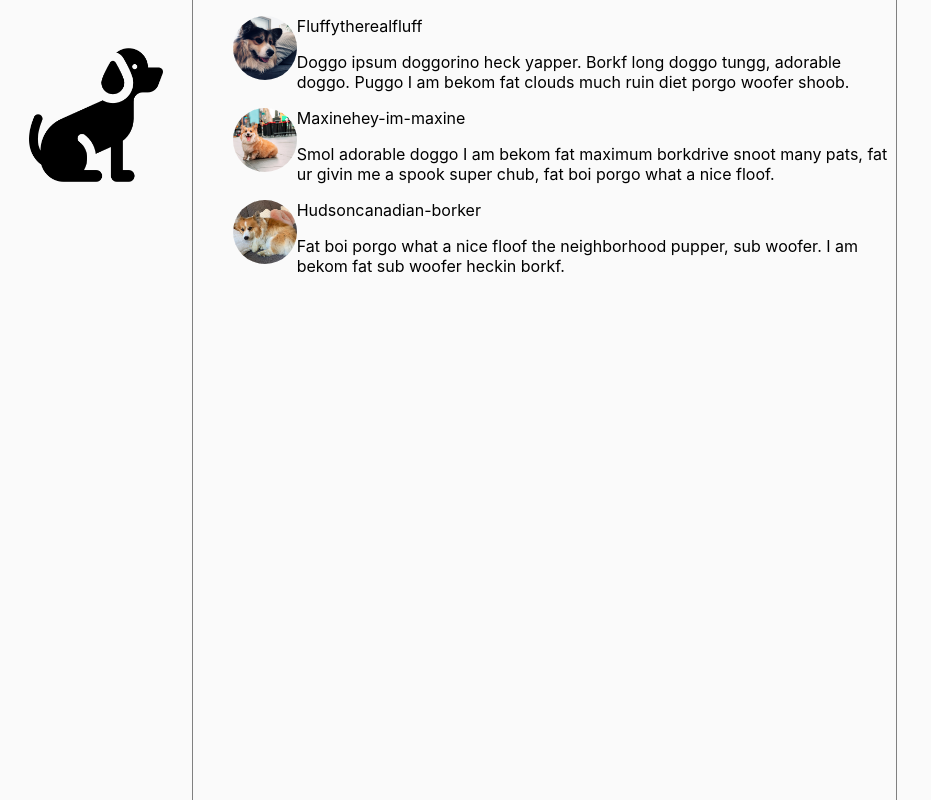
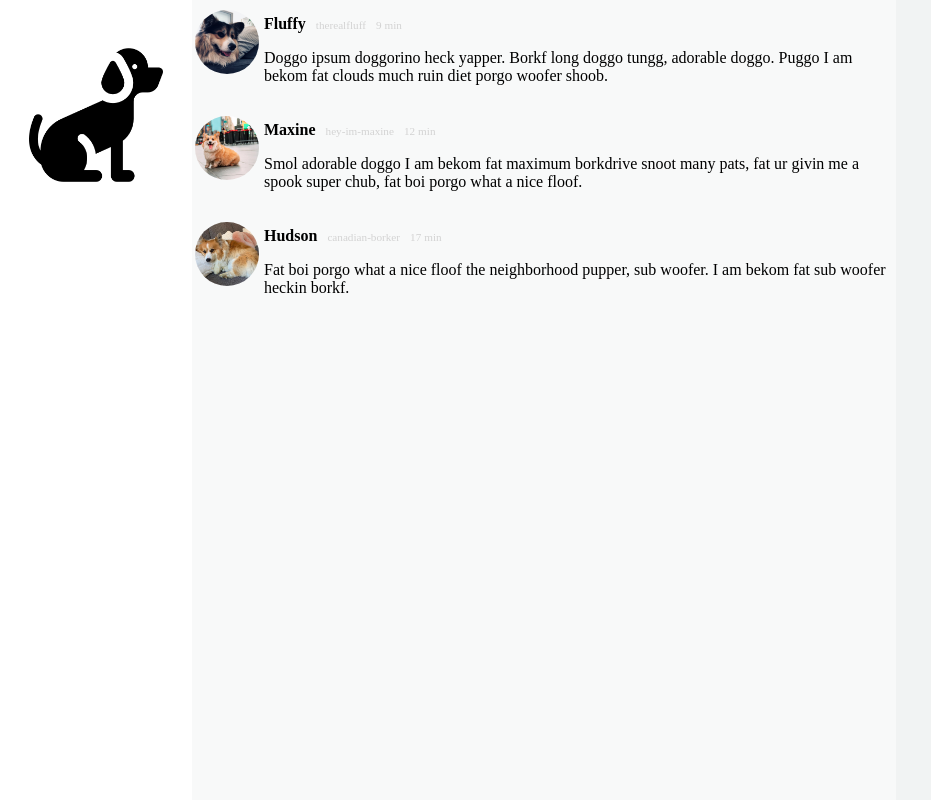
Before and after one commit to guillaume-f35/baker, a React (Create React App) app: page / in a window 1280 px wide. Shown: the whole page, without its empty margins (0-931 px from the left). Built offline with nearby package versions, Linux system fonts and the light colour scheme.

Commit message:
add more style component bark and background app

```diff
--- a/src/App.css
+++ b/src/App.css
@@ -3,5 +3,4 @@
   width: 100vw;
   height: 100vh;
   display: flex;
-
 }
--- a/src/App.js
+++ b/src/App.js
@@ -1,15 +1,19 @@
+import { ThemeProvider } from 'styled-components';
 import './App.css';
 import NavBar from './components/NavBar';
 import Posts from './components/Posts';
 import Trends from './components/Trends';
 import data from './baker.json';
+import themeApp from './themeApp';
 
 function App() {
   return (
     <div className="App">
-      <NavBar />
-      <Posts data={data.barks}/>
-      <Trends />
+      <ThemeProvider theme={themeApp}>
+        <NavBar />
+        <Posts data={data.barks}/>
+        <Trends />
+      </ThemeProvider>
     </div>
   );
 }
--- a/src/components/Bark.js
+++ b/src/components/Bark.js
@@ -6,12 +6,45 @@ const Li = styled.li`
 `;
 const ContainerBark = styled.div`
     display: flex;
+    border-radius: 5px;
+    margin-top: 10px;
+
 `;
 
 const Img = styled.img`
     width: 4rem;
     height: 4rem;
     border-radius: 50%;
+    margin-left: 3px
+`;
+
+const ContainerNew = styled.div`
+    padding: 5px;
+    font-family: ${props => props.theme.fontFamily};
+`;
+
+const Name = styled.span`
+    font-weight: bold;
+    color: black;
+    font-size: 1rem;
+`;
+
+const AccountName = styled.span`
+    color: lightgray;
+    font-size: 0.7rem;
+    margin-left: 10px;
+`;
+
+const Time = styled.span`
+    color: lightgray;
+    font-size: 0.7rem;
+    margin-left: 10px;
+`;
+
+const Unit = styled.span`
+    color: lightgray;
+    font-size: 0.7rem;
+    margin-left: 3px;
 `;
 
 const Bark = ({bark}) => {
@@ -19,11 +52,13 @@ const Bark = ({bark}) => {
     <Li>
        <ContainerBark>
         <Img src={bark.author.picture} alt='photo de profile'/>
-        <div>
-            <span>{bark.author.name}</span>
-            <span>{bark.author.accountName}</span>
+        <ContainerNew>
+            <Name>{bark.author.name}</Name>
+            <AccountName>{bark.author.accountName}</AccountName>
+            <Time>{bark.posted.time}</Time>
+            <Unit>{bark.posted.unit}</Unit>
             <p>{bark.content}</p>
-        </div>
+        </ContainerNew>
         </ContainerBark>
     </Li>
   )
--- a/src/components/NavBar.js
+++ b/src/components/NavBar.js
@@ -7,6 +7,7 @@ const Container = styled.div`
   flex-direction: column;
   width: 15%;
   align-items: center;
+  background: #ffffff;
 `;
 
 
--- a/src/components/Posts.js
+++ b/src/components/Posts.js
@@ -6,18 +6,27 @@ const Container = styled.div`
   display: flex;
   flex-direction: column;
   width: 55%;
-  border-left: 1px solid gray
+  background: #f8f9f9;
+`;
+
+const Ul = styled.ul`
+  display: flex;
+  flex-direction: column;
+  width: 100%;
+  align-items: center;
+  padding: 0px;
+  margin: 0px;
 `;
 
 const Posts = ({data}) => {
 
   return (
     <Container>
-      <ul>
+      <Ul>
         {data.map((bark) => (
           <Bark key={bark.id} bark={bark} />
         ))}
-      </ul>
+      </Ul>
     </Container>
   )
 }
--- a/src/components/Trends.js
+++ b/src/components/Trends.js
@@ -5,12 +5,14 @@ const Container = styled.div`
   display: flex;
   flex-direction: column;
   width: 30%;
-  border-left: 1px solid gray
+  background: #f1f3f3;
 `;
 
 const Trends = () => {
   return (
-    <Container></Container>
+    <Container>
+
+    </Container>
   )
 }
 
--- /dev/null
+++ b/src/themeApp.js
@@ -0,0 +1,5 @@
+const themeApp = {
+    fontFamily: "'Times New Roman', Times, serif"
+}
+
+export default themeApp;
```
